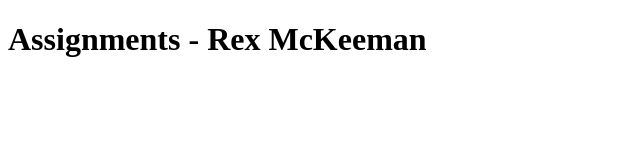
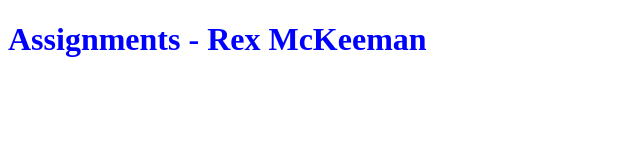
Before and after one commit to rjmckee01/ADPR458_Coding, a plain HTML site: page Assignments/index.html in a window 1280 px wide. Shown: the whole page, without its empty margins (0-640 px from the left). Drawn offline with Linux system fonts and the light colour scheme.

Commit message:
added blue in assignments

```diff
--- a/Assignments/index.html
+++ b/Assignments/index.html
@@ -3,6 +3,10 @@
 <head>
     <meta charset="UTF-8">
     <title>Assignments - Rex McKeeman</title>
+    <style>
+        h1 {color: blue;
+        }
+    </style>
 </head>
 <body>
     <h1>Assignments - Rex McKeeman</h1>
```
